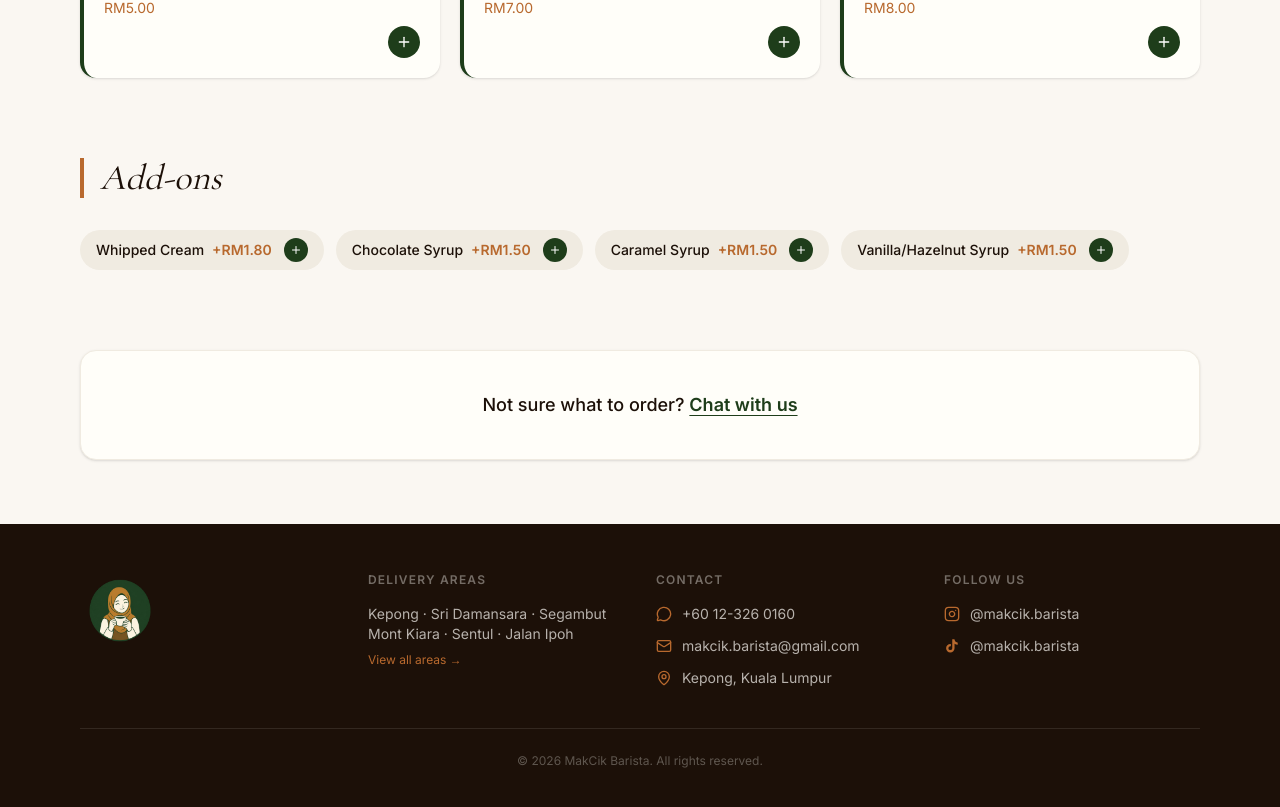
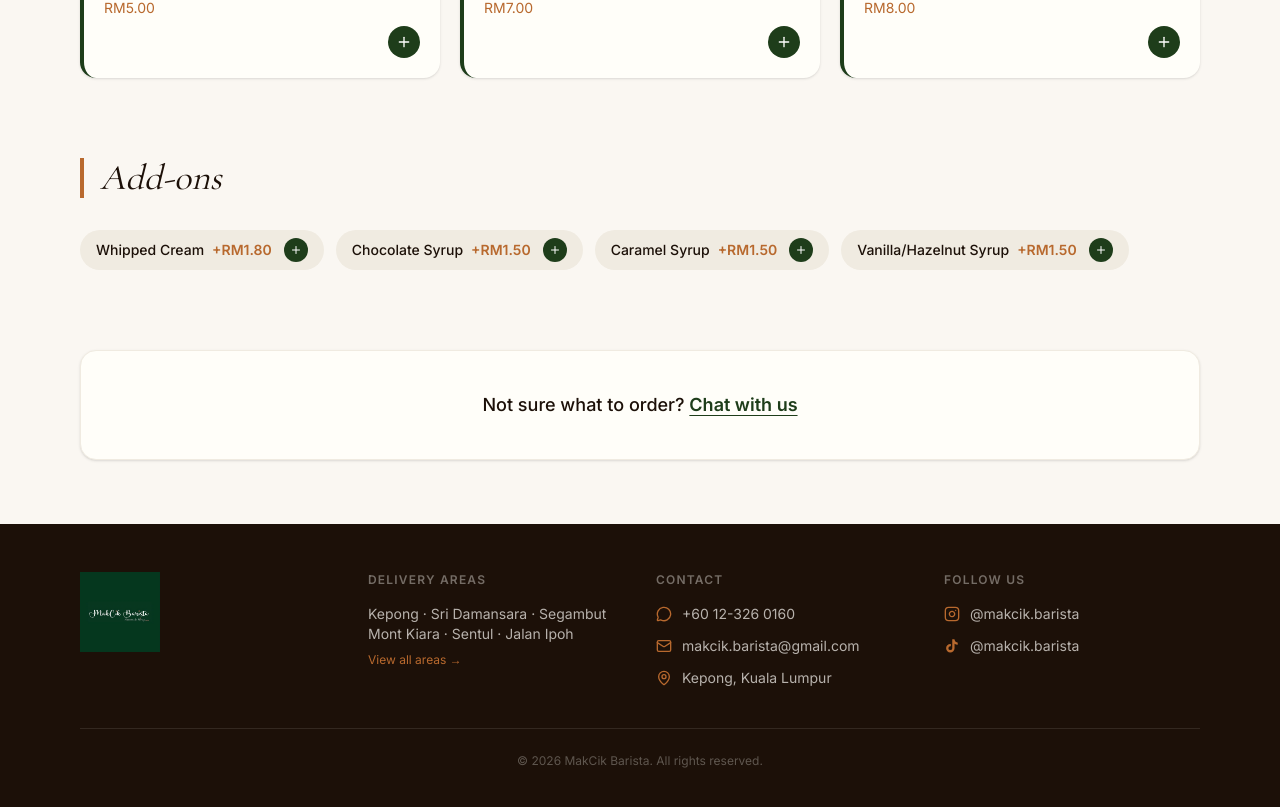
Before and after one commit to audanial/makcik-barista, a Next.js app: page /menu in a window 1280 px wide. Shown: the part 1491-2298 px from the top of the page. Built offline with nearby package versions, Linux system fonts and the light colour scheme.

Commit message:
Sprint 2.7 - Refine cinematic hero branding and visual hierarchy

```diff
--- a/app/page.tsx
+++ b/app/page.tsx
@@ -47,7 +47,7 @@ export default function HomePage() {
       {/* Hero */}
       <section className="relative min-h-screen flex items-center justify-center">
         <Image
-          src="/images/hero.jpeg"
+          src="/images/hero2.jpeg"
           alt="MakCik Barista food truck"
           fill
           className="object-cover object-center"
--- a/components/Footer.tsx
+++ b/components/Footer.tsx
@@ -10,7 +10,7 @@ export default function Footer() {
           {/* Brand */}
           <div>
             <Image
-              src="/images/logo3.png"
+              src="/images/logo4.jpeg"
               alt="MakCik Barista"
               width={80}
               height={80}
--- a/components/Navbar.tsx
+++ b/components/Navbar.tsx
@@ -116,7 +116,7 @@ export default function Navbar() {
         >
           <div className="relative w-72 h-72 md:w-96 md:h-96">
             <Image
-              src="/images/logo3.png"
+              src="/images/logo4.jpeg"
               alt="MakCik Barista logo"
               fill
               className="object-contain"
```
Also changed, not shown: .claude/settings.local.json, public/images/hero2.jpeg (added), public/images/logo4.jpeg (added).
